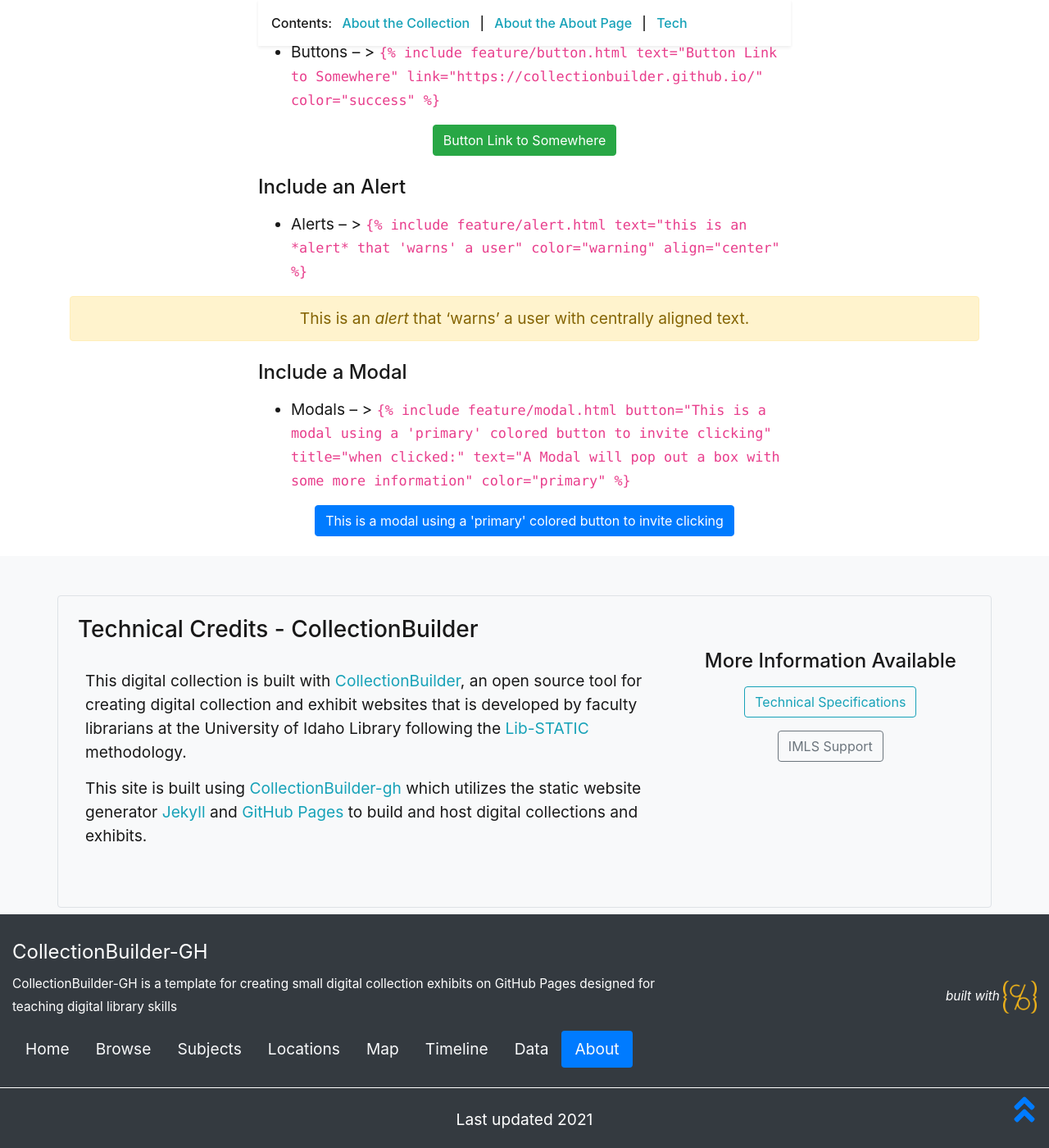
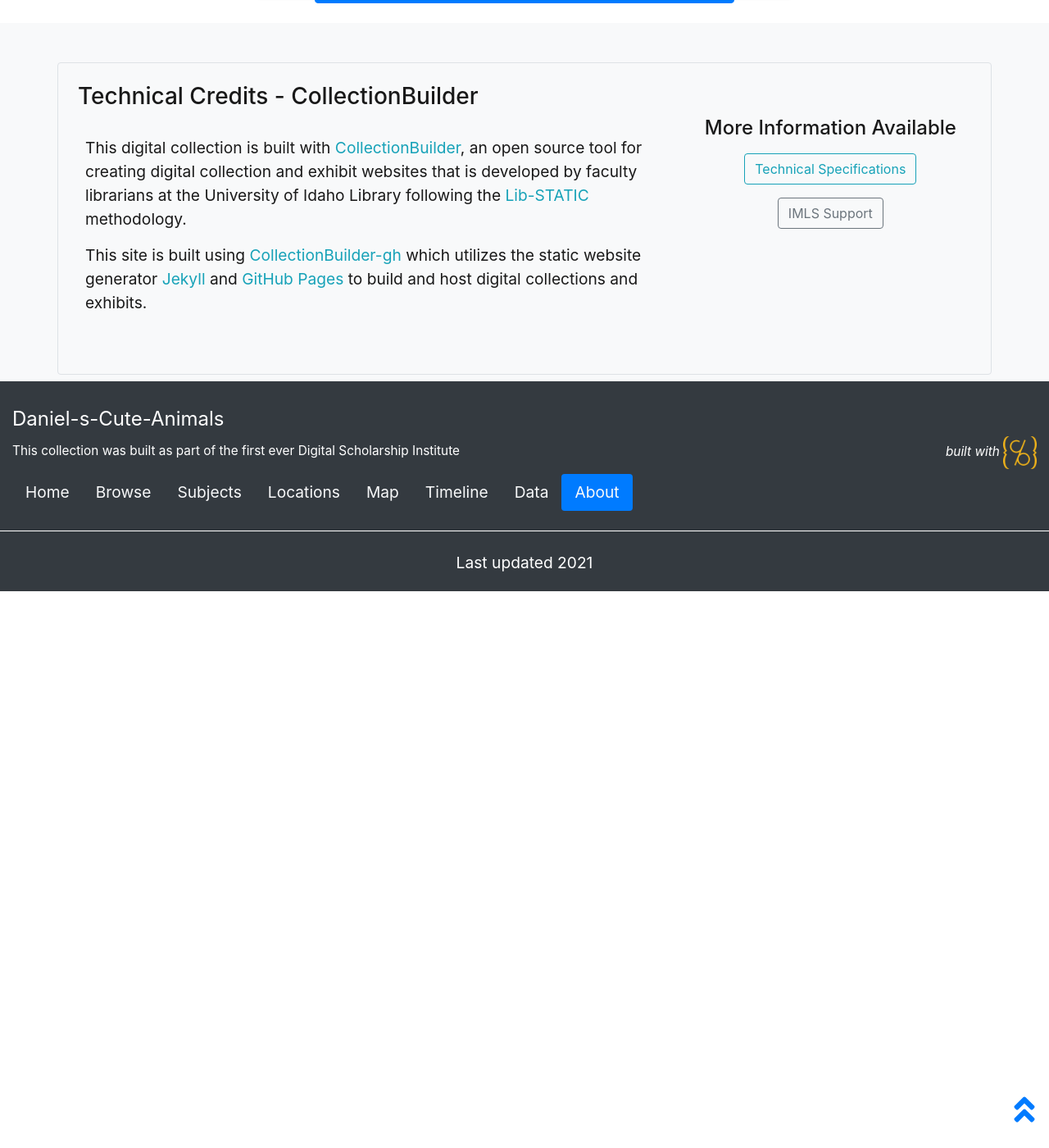
Before and after one commit to evelynasmith/Daniel-s-Cute-Animals, a Jekyll site: the page built from pages/about.md, in a window 1280 px wide and 1400 px high, scrolled down 4009 px. Shown: the whole window at 82% size. Built offline with Jekyll 4.4.1, drawn with Linux system fonts in a browser that asks for light colours; after the commit the page ends 4730 px from its top, so only the background shows below that; some of the changed text lies outside the part shown; grey boxes are pictures that could not be loaded.

Commit message:
Update _config.yml

```diff
--- a/_config.yml
+++ b/_config.yml
@@ -17,20 +17,20 @@
 # SITE SETTINGS
 #
 # title of site appears in banner
-title: CollectionBuilder-GH
+title: Daniel-s-Cute-Animals
 # tagline, a short phrase that will appear throughout the site in the top banner
-tagline: a template for creating simple digital exhibits
+tagline: a showcase of cute animals from around the world
 # description appears in meta tags and other locations
 # this description might appear in search result lists, keep around 160 characters max
-description: "CollectionBuilder-GH is a template for creating small digital collection exhibits on GitHub Pages designed for teaching digital library skills"
+description: "This collection was built as part of the first ever Digital Scholarship Institute"
 # creator of the digital collection, to appear in meta tags; we typically use our GitHub usernames but feel free to just use your name
-author: CollectionBuilder
+author: evelynasmith
 
 ##########
 # COLLECTION SETTINGS
 #
 # choose metadata: this is the name of the csv file in your _data directory that describes the objects in your collection
-metadata: demo-metadata
+metadata: dsitestmetadata
 
 ##########
 # GOOGLE SERVICES [optional!]
```
